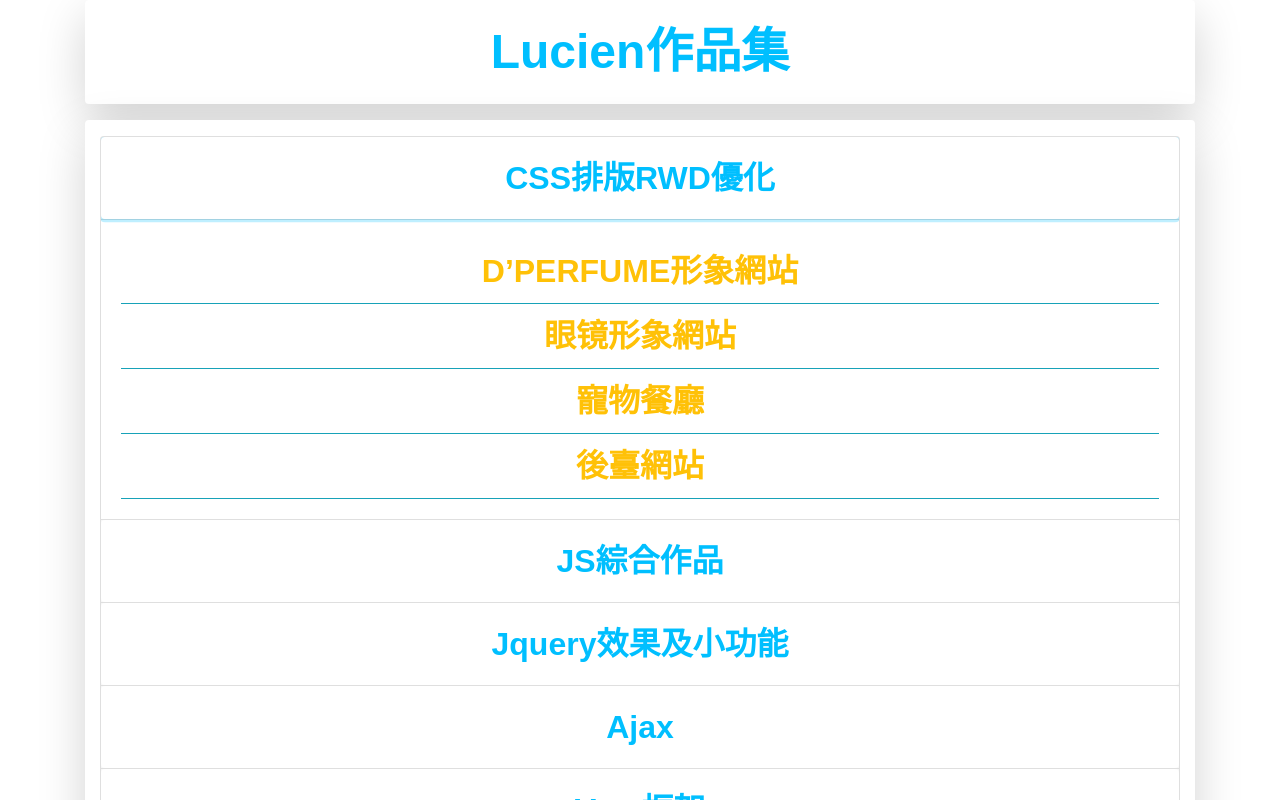
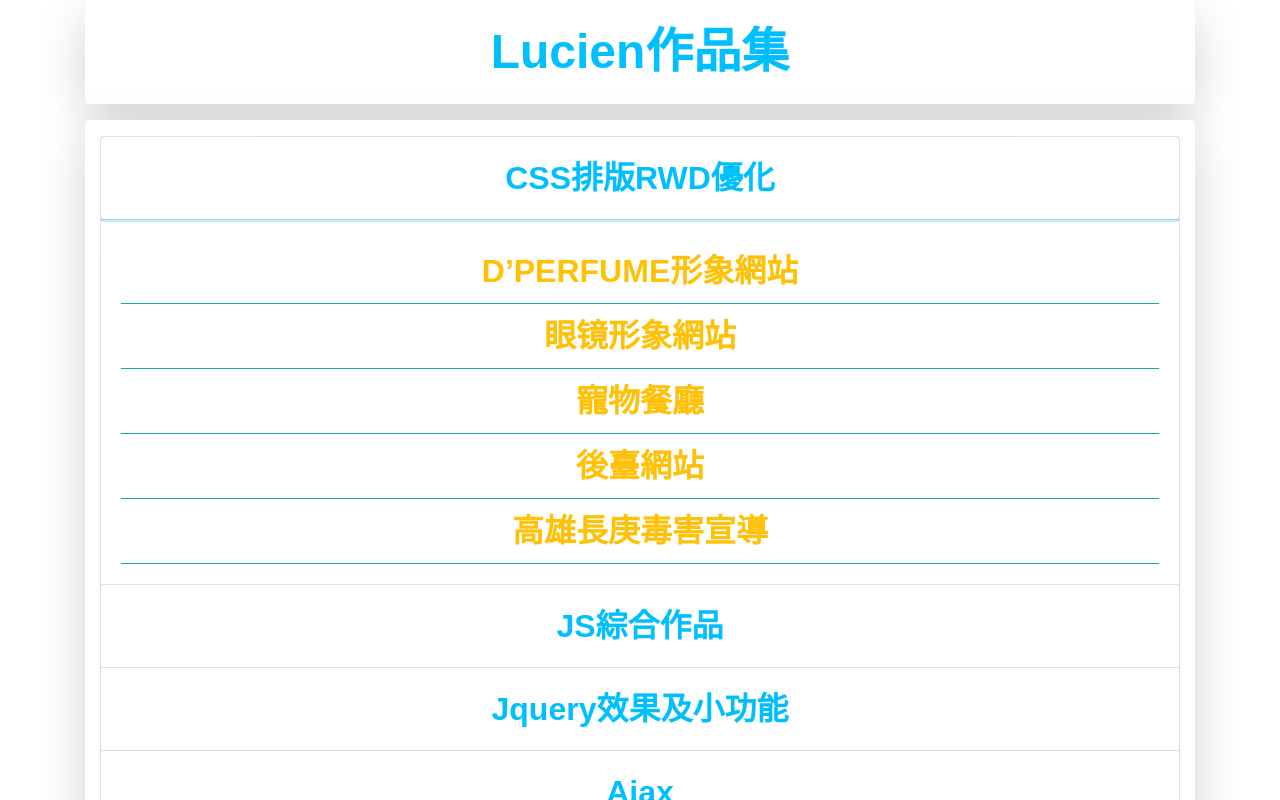
Before and after one commit to dstsidragon/LucienFontEndWorks, a plain HTML site: page index.html in a window 1280 px wide. Both pictures are taken after a click on the button "CSS排版RWD優化". Shown: the top 800 px of the page. Drawn offline with nearby package versions, Linux system fonts and the light colour scheme.

Commit message:
Update 2023-05-22T11:59:32.273Z

```diff
--- a/index.html
+++ b/index.html
@@ -39,6 +39,7 @@
             <li ><a target="_blank" class="text-center active-warning text-warning hover-warning-bgChange bd-bottom-1 bd-solid bd-color-info d-block pd-1" href="https://dstsidragon.github.io/CssOnLineClass_SeventhMisson/">眼镜形象網站</a></li>
             <li ><a target="_blank" class="text-center active-warning text-warning hover-warning-bgChange bd-bottom-1 bd-solid bd-color-info d-block pd-1" href="https://dstsidragon.github.io/WesternRestaurant/">寵物餐廳</a></li>
             <li ><a target="_blank" class="text-center active-warning text-warning hover-warning-bgChange bd-bottom-1 bd-solid bd-color-info d-block pd-1" href="https://dstsidragon.github.io/CssOnLineClass_FifthMisson/">後臺網站</a></li>
+            <li ><a target="_blank" class="text-center active-warning text-warning hover-warning-bgChange bd-bottom-1 bd-solid bd-color-info d-block pd-1" href="https://dstsidragon.github.io/ChangGungMedical/">高雄長庚毒害宣導</a></li>
         </ul>
         </div>
       </div>
```
